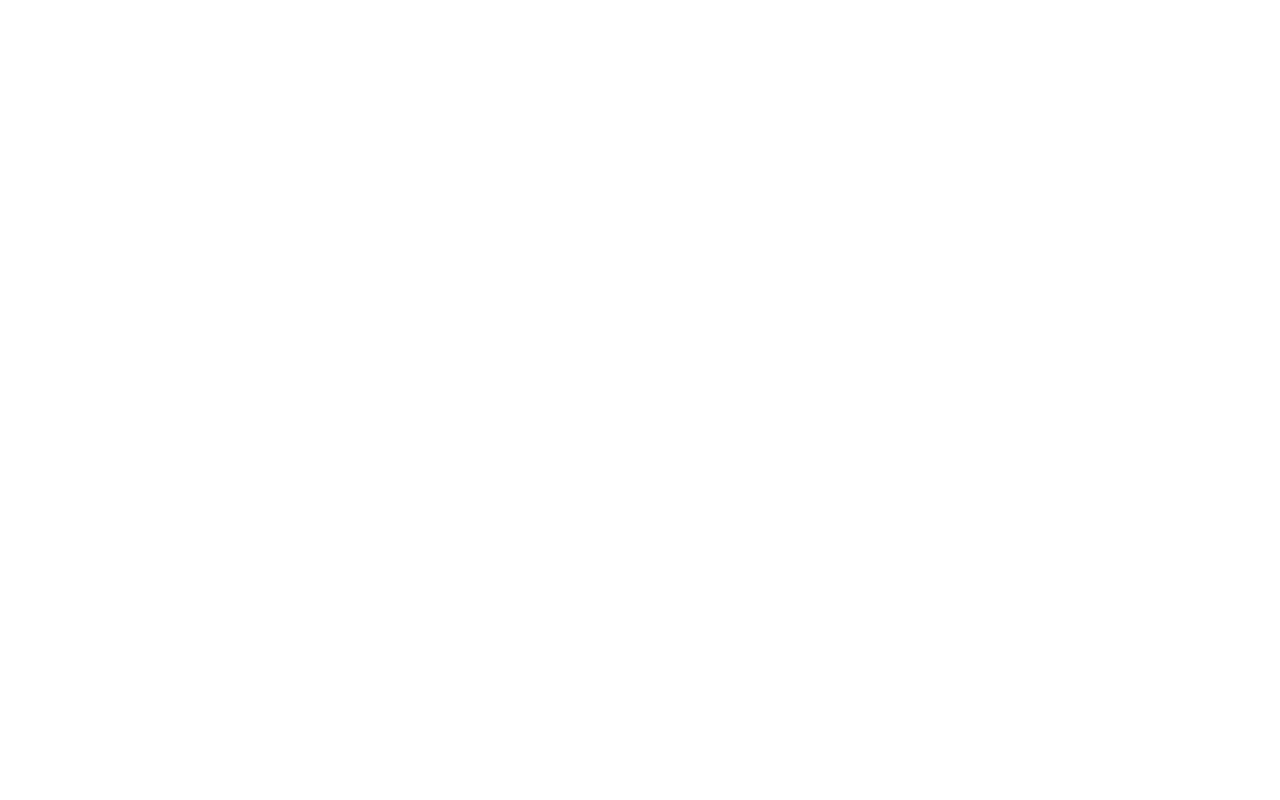
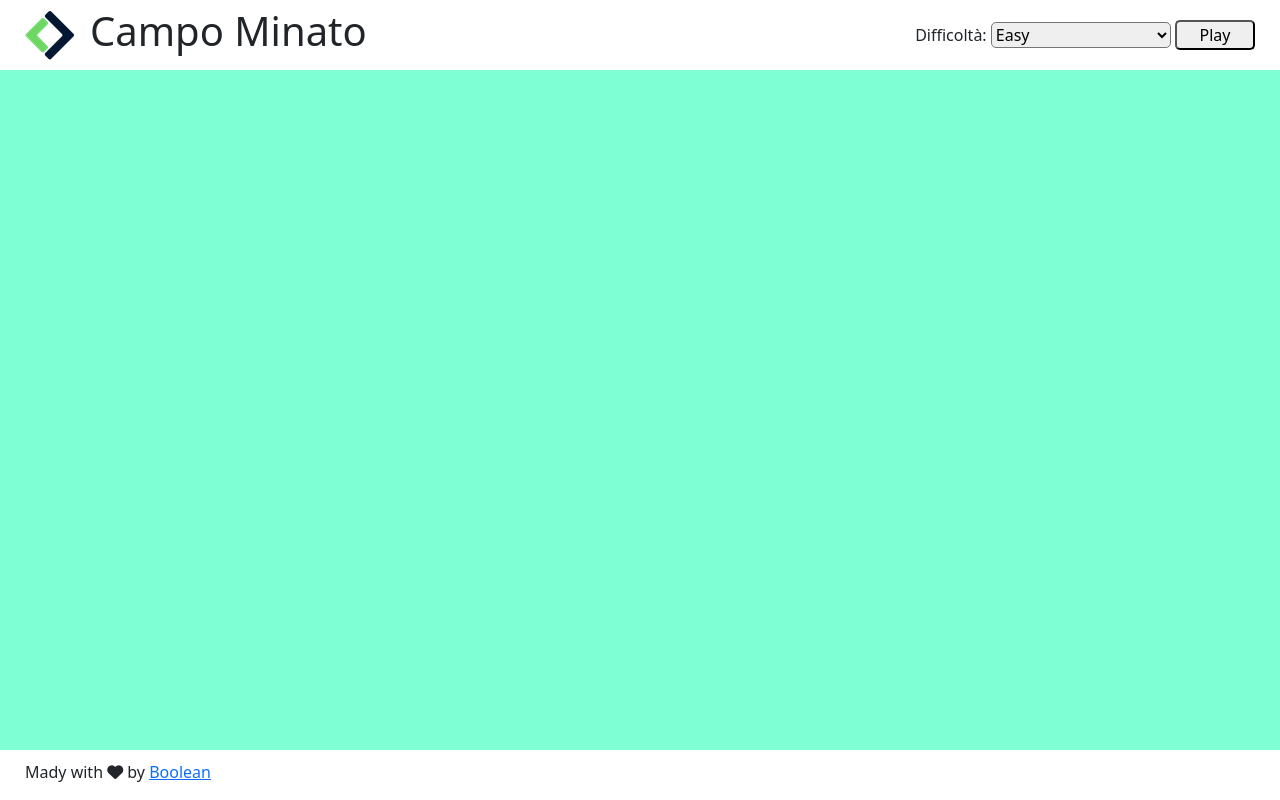
Before and after one commit to AntonioDiBari/js-campominato-grid, a plain HTML site: page index.html in a window 1280 px wide. Drawn offline with nearby package versions, Linux system fonts and the light colour scheme.

Commit message:
feat: html + css static

```diff
--- a/css/style.css
+++ b/css/style.css
@@ -1,8 +1,36 @@
-img {
-  max-width: 100%;
+body {
+  height: 100vh;
 }
 
-/* PALETTE */
+header {
+  height: 70px;
+  display: flex;
+  justify-content: space-between;
+  align-items: center;
+  padding: 10px 25px;
+}
+footer {
+  height: 50px;
+  padding: 10px 25px;
+}
+.logo {
+  display: flex;
+  justify-content: center;
+  align-items: center;
+  gap: 15px;
+}
 
-:root {
+#start {
+  width: 80px;
+  border-radius: 5px;
 }
+
+#difficult {
+  width: 180px;
+  border-radius: 5px;
+}
+
+#gameboard {
+  height: calc(100% - 70px - 50px);
+  background-color: #7fffd4;
+}
--- a/index.html
+++ b/index.html
@@ -32,9 +32,27 @@
     <script type="text/javascript" src="./js/main.js" defer></script>
   </head>
   <body>
-    <header></header>
-    <section></section>
-    <footer></footer>
+    <header>
+      <div class="logo">
+        <img src="./img/Logo.png" alt="logo" class="d-inline-block" />
+        <h1 class="d-inline-block">Campo Minato</h1>
+      </div>
+      <div class="buttons">
+        <label for="difficult">Difficolt&agrave;:</label>
+        <select id="difficult">
+          <option value="easy">Easy</option>
+          <option value="medium">Medium</option>
+          <option value="hard">Hard</option>
+        </select>
+        <button type="button" id="start">Play</button>
+      </div>
+    </header>
+    <section id="gameboard"></section>
+    <footer>
+      <p>
+        Mady with <i class="fa-solid fa-heart"></i> by <a href="#">Boolean</a>
+      </p>
+    </footer>
     <script
       src="https://cdn.jsdelivr.net/npm/bootstrap@5.3.2/dist/js/bootstrap.bundle.min.js"
       integrity="sha384-C6RzsynM9kWDrMNeT87bh95OGNyZPhcTNXj1NW7RuBCsyN/o0jlpcV8Qyq46cDfL"
```
Also changed, not shown: img/Logo.png (added), img/logo copia.png (added).
